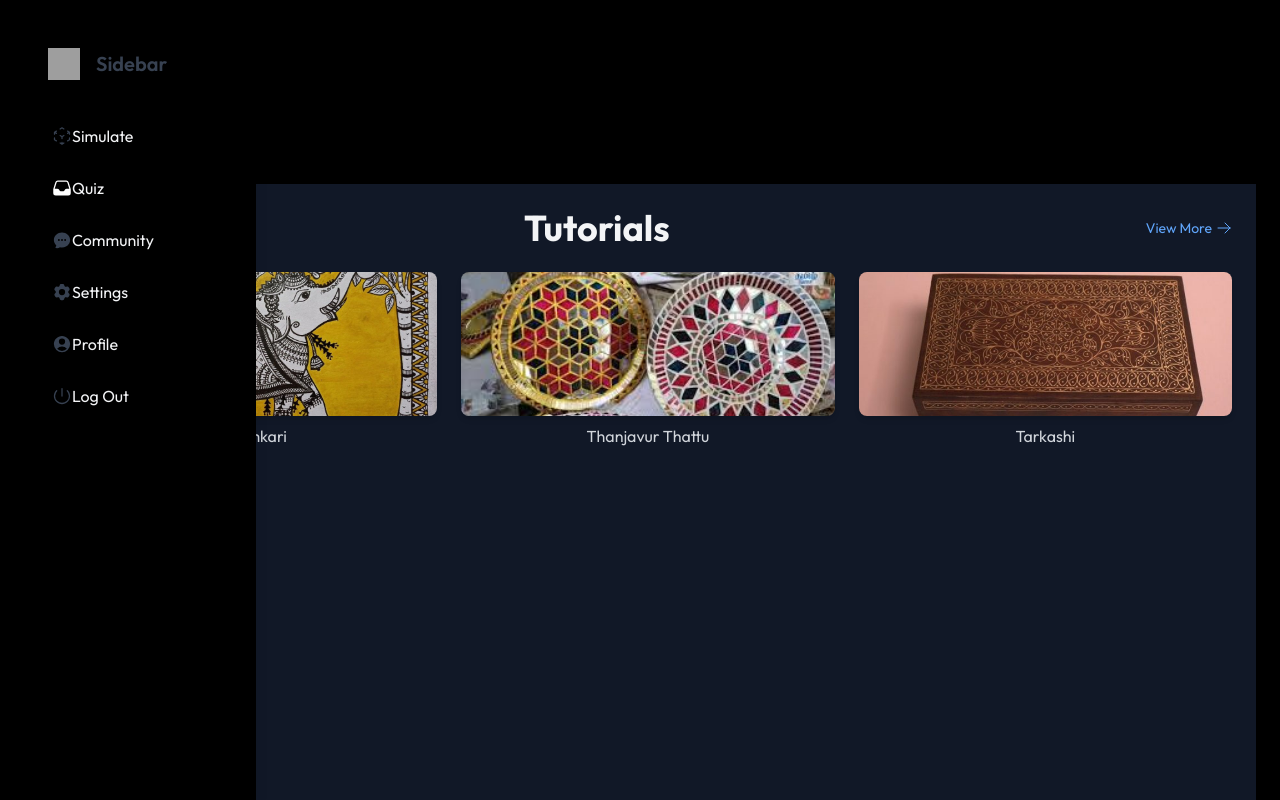
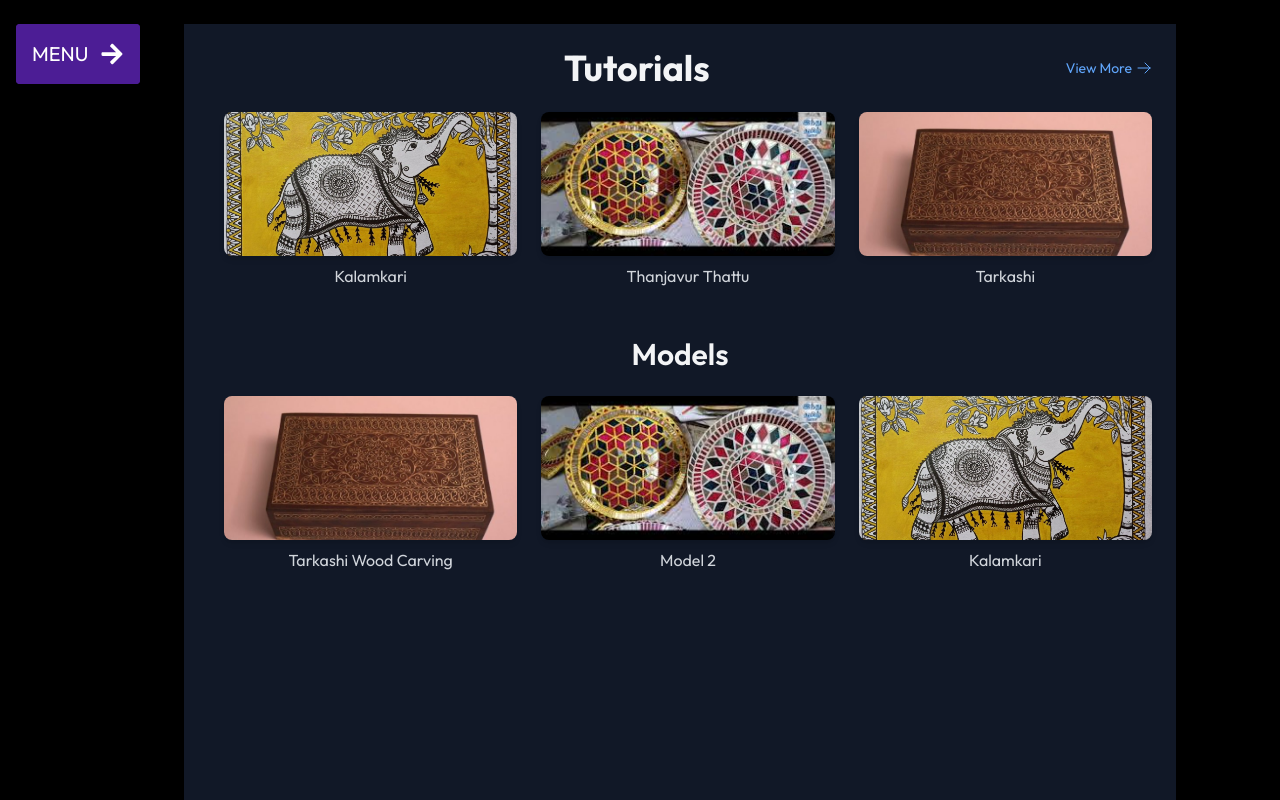
Before and after one commit to Yamini-29/SE-WEB7, a React (Vite) app: page / in a window 1280 px wide. Shown: the top 800 px of the page. Built offline with nearby package versions, Linux system fonts and the light colour scheme; grey boxes are pictures that could not be loaded.

Commit message:
finalbefore

```diff
--- a/index.html
+++ b/index.html
@@ -5,7 +5,7 @@
   <meta charset="UTF-8" />
   <link rel="icon" type="image/svg+xml" href="/vite.svg" />
   <meta name="viewport" content="width=device-width, initial-scale=1.0" />
-  <title>Forever</title>
+  <title>Airavat</title>
 </head>
 
 <body>
--- a/src/App.jsx
+++ b/src/App.jsx
@@ -8,12 +8,17 @@ import KalamkariSimulations from './Simulators/kalamkari/KalamkariSimulations'
 import KalamkariSimulator from './Simulators/kalamkari/KalamkariSimulator'
 import Designs from './Simulators/kalamkari/Designs'
 import Footer from './components/Footer';
+
+import { SidebarWithBurgerMenu } from './components/Sidebar';
 const App = () => {
   return (
+
     <div>
+      <SidebarWithBurgerMenu/>
       <Routes>
         {/* Home Page */}
-        <Route path='/' element={<HomePage />} />
+
+        <Route index element={<HomePage />} />
 
         {/* Other Pages */}
         <Route path='/border' element={<Designs />} />
--- a/src/Simulators/kalamkari/Designs.jsx
+++ b/src/Simulators/kalamkari/Designs.jsx
@@ -19,7 +19,11 @@ const borderImages = [
     { src: d4, alt: "Border 4" },
     { src: d5, alt: "Border 5" },
     { src: d6, alt: "Border 6" },
-    { src: "https://via.placeholder.com/150?text=Border+3", alt: "Border last" },
+    { src: d7, alt: "Border 7" },
+    { src: d8, alt: "Border 8" },
+    { src: d9, alt: "Border 9" },
+    { src: d10, alt: "Border 10" },
+
 ];
 
 const Border = () => {
--- a/src/components/BestSeller.jsx
+++ b/src/components/BestSeller.jsx
@@ -1,11 +1,18 @@
+import React from 'react';
+import { Link } from 'react-router-dom';
 import VideoGallery from './VideoGallery';
-import { Link } from 'react-router-dom';
-import { ArrowRightIcon } from '@heroicons/react/24/outline'; // Import the arrow icon
+import { ArrowRightIcon } from '@heroicons/react/24/outline';
+
+const models = [
+  { id: 1, title: "Tarkashi Wood Carving", image: "/src/assets/tarkashi.jpg" },
+  { id: 2, title: "Model 2", image: "src/assets/tj_thattu.jpeg" },
+  { id: 3, title: "Kalamkari", image: "src/assets/kalamkari_tut.jpg" }
+];
 
 export default function BestSellerPage() {
   return (
-    <div className="p-6 bg-gray-900 min-h-screen mx-auto max-w-7xl"> {/* Adjusted padding and max-width */}
-      {/* Tutorials Section */}
+    <div className="p-6 pl-6 bg-gray-900 min-h-screen mr-20 ml-40">
+      {/* ...Tutorials Section... */}
       <div className="flex justify-between items-center mb-6">
         <h1 className="text-4xl font-bold text-gray-100 animate-fade-in text-center w-full">
           Tutorials
@@ -17,10 +24,28 @@ export default function BestSellerPage() {
           View More <ArrowRightIcon className="ml-1 h-4 w-4" />
         </Link>
       </div>
+      <VideoGallery />
+      {/* Models Section */}
+      <h2 className="text-3xl font-semibold text-gray-100 animate-fade-in text-center w-full mt-12 mb-6">
+        Models
+      </h2>
 
-      {/* Video Gallery */}
-      <VideoGallery />
-
+      <div className="grid grid-cols-3 gap-6 mt-4 ml-4">
+        {models.map((model) => (
+          <Link
+            key={model.id}
+            to={`/simulation`}
+            className='relative cursor-pointer transform transition duration-300 hover:scale-105'
+          >
+            <img
+              src={model.image}
+              alt={model.title}
+              className="w-full h-36 object-cover rounded-lg shadow-md"
+            />
+            <h3 className="mt-2 text-gray-300 text-center">{model.title}</h3>
+          </Link>
+        ))}
+      </div>
     </div>
   );
 }
--- a/src/components/Sidebar.jsx
+++ b/src/components/Sidebar.jsx
@@ -1,4 +1,4 @@
-import React from "react";
+import React, { useState } from "react";
 import { Link } from "react-router-dom";
 import {
   Typography,
@@ -12,23 +12,41 @@ import {
   Cog6ToothIcon,
   InboxIcon,
   PowerIcon,
-  CubeTransparentIcon,
   ChatBubbleOvalLeftEllipsisIcon,
+  HomeIcon,
 } from "@heroicons/react/24/solid";
+import { FaArrowRight, FaArrowLeft } from "react-icons/fa"; // Import arrow icons
+import { FaArrowLeftLong } from "react-icons/fa6";
 
 export function SidebarWithBurgerMenu() {
+  const [isOpen, setIsOpen] = useState(false); // State to manage sidebar visibility
+
+  const toggleSidebar = () => {
+    setIsOpen(!isOpen); // Toggle the sidebar's open/close state
+  };
+
   return (
-    <div className="fixed inset-y-0 left-0 w-64 z-50 bg-black p-4 shadow-lg">
+    <div className="flex">
+      {/* Sidebar */}
+      <div className={`fixed inset-y-0 left-0 z-50 bg-black p-4 shadow-lg transition-transform duration-300 ${isOpen ? "translate-x-0" : "-translate-x-full"}`}>
+        {/* Close Button Inside Sidebar */}
+        <button
+          onClick={toggleSidebar}
+          className="absolute top-4 right-4 z-50 p-2 bg-gray-800 text-white rounded"
+        >
+          <FaArrowLeftLong /> {/* Close arrow icon */}
+        </button>
+
         <Card
           color="transparent"
           shadow={false}
           className="h-[calc(100vh-2rem)] w-full p-4"
         >
-        <div className="mb-2 flex items-center gap-4 p-4">
+          <div className="mb-2 flex items-center gap-4 p-4 text-white">
             <img
               src="https://docs.material-tailwind.com/img/logo-ct-dark.png"
               alt="brand"
-            className="h-8 w-8"
+              className="h-8 w-8 text-white"
             />
             <Typography variant="h5" color="blue-gray">
               Sidebar
@@ -36,15 +54,13 @@ export function SidebarWithBurgerMenu() {
           </div>
 
           <List>
-          {/* Simulate */}
             <ListItem>
               <ListItemPrefix>
-              <CubeTransparentIcon className="h-5 w-5" />
+                <HomeIcon className="h-5 w-5 text-white" />
               </ListItemPrefix>
-            <Link to="/simulate" className="text-gray-100">Simulate</Link>
+              <Link to="/" className="text-gray-100">Home</Link>
             </ListItem>
 
-          {/* Quiz */}
             <ListItem>
               <ListItemPrefix>
                 <InboxIcon className="h-5 w-5 text-white" />
@@ -52,39 +68,54 @@ export function SidebarWithBurgerMenu() {
               <Link to="/mainquiz" className="text-gray-100">Quiz</Link>
             </ListItem>
 
-          {/* Community */}
             <ListItem>
               <ListItemPrefix>
-              <ChatBubbleOvalLeftEllipsisIcon className="h-5 w-5" />
+                <ChatBubbleOvalLeftEllipsisIcon className="h-5 w-5 text-white" />
               </ListItemPrefix>
               <Link to="/community" className="text-gray-100">Community</Link>
             </ListItem>
 
-          {/* Settings */}
             <ListItem>
               <ListItemPrefix>
-              <Cog6ToothIcon className="h-5 w-5" />
+                <Cog6ToothIcon className="h-5 w-5 text-white" />
               </ListItemPrefix>
               <Link to="/settings" className="text-gray-100">Settings</Link>
             </ListItem>
 
-          {/* Profile */}
             <ListItem>
               <ListItemPrefix>
-              <UserCircleIcon className="h-5 w-5" />
+                <UserCircleIcon className="h-5 w-5 text-white" />
               </ListItemPrefix>
               <Link to="/profile" className="text-gray-100">Profile</Link>
             </ListItem>
 
-          {/* Logout */}
             <ListItem>
               <ListItemPrefix>
-              <PowerIcon className="h-5 w-5" />
+                <PowerIcon className="h-5 w-5 text-white" />
               </ListItemPrefix>
               <Link to="/logout" className="text-gray-100">Log Out</Link>
             </ListItem>
           </List>
         </Card>
       </div>
+
+      {/* Toggle Button for Opening Sidebar */}
+      {!isOpen && (
+        <button
+  onClick={toggleSidebar}
+  className="fixed top-6 left-4 z-50 p-4 bg-violet-900 text-white rounded flex items-center gap-3 text-xl"
+>
+  MENU
+  <FaArrowRight className="w-6 h-6" /> {/* Larger Open arrow icon */}
+</button>
+
+
+      )}
+
+      {/* Main Content Area */}
+      <div className={`flex-1 ${isOpen ? "ml-64" : "ml-0"} transition-all duration-300`}>
+        {/* Your main content goes here */}
+      </div>
+    </div>
   );
 }
--- a/src/pages/Home.jsx
+++ b/src/pages/Home.jsx
@@ -9,24 +9,39 @@ export default function HomePage() {
     script.type = 'module';
     document.body.appendChild(script);
   }, []);
+
+  // Function to handle button click
+  const handleTryNowClick = () => {
+    // You can add your desired functionality here
+    alert("Try Now button clicked!"); // Example: show an alert
+  };
+
   return (
-    <div className="homepage flex flex-col min-h-screen">
+    <div className="homepage flex flex-col min-h-screen relative"> {/* Added relative positioning */}
       {/* Sidebar */}
       <div className="w-64">
         <SidebarWithBurgerMenu />
       </div>
 
+      {/* Top Header with Title and Button */}
+      <div className="absolute top-4 left-72 flex justify-between items-center w-full px-4"> {/* Adjusted left margin based on sidebar width */}
+
+
+      </div>
+      {/* <button
+          onClick={handleTryNowClick}
+          className="bg-blue-500 text-white px-4 py-2 rounded hover:bg-blue-600 whitespace-nowrap" // Use whitespace-nowrap to prevent stretching
+        >
+          Try Now
+        </button> */}
+
       {/* Spline animation */}
-      <div className="spline-container flex-1 flex ml-80 py-20 justify-center items-center relative">
-        <div> {/* This div will hold the spline viewer */}
-          <spline-viewer
-            url="https://prod.spline.design/9lr5Y63JHDn85s1D/scene.splinecode"
+      <div className="spline-container flex-1 flex justify-center items-center relative">
+        <spline-viewer url="https://prod.spline.design/9lr5Y63JHDn85s1D/scene.splinecode"></spline-viewer>
+      </div>
 
-          ></spline-viewer>
-        </div>
-      </div>
       {/* BestSeller component mounted below the Spline animations */}
-      <div className=" p-6 ">
+      <div className="p-6">
         <BestSellerPage />
       </div>
     </div>
```
Also changed, not shown: src/Simulators/kalamkari/KalamkariSimulations.jsx (+6 -7 lines). Lines whose indentation alone changed are shown as unchanged.
